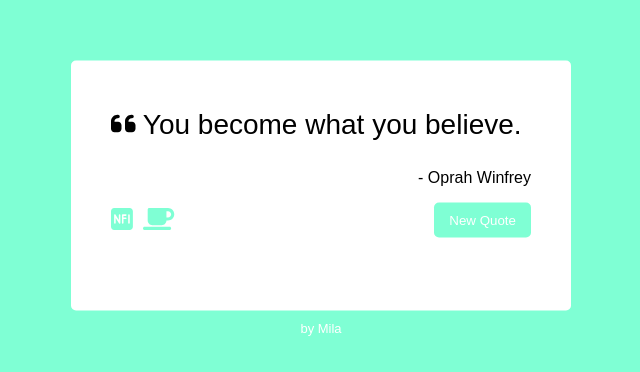
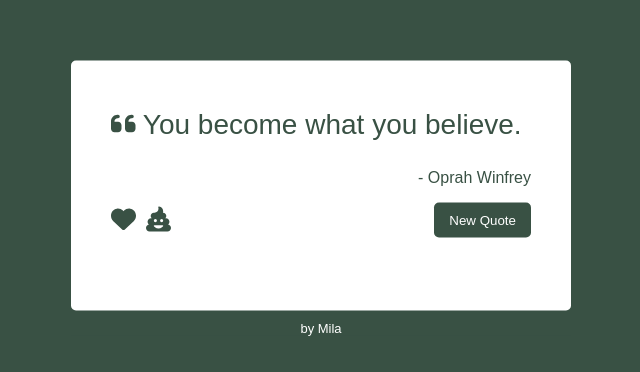
Before and after one commit to LyudmilaNevedomskaya/Random-Quote-Machine, a React (Create React App) app: page / in a window 1280 px wide. Shown: the part 202-574 px from the top of the page, without its empty margins (319-959 px from the left). Built offline with nearby package versions, Linux system fonts and the light colour scheme.

Commit message:
colors change dinamicaally when quote changes

```diff
--- a/src/App.css
+++ b/src/App.css
@@ -8,6 +8,10 @@ body {
 }
 :root {
   --white: #ffffff;
+}
+.wrapper {
+  width: 100%;
+  height: 100vh;
 }
 .main-container {
   display: flex;
--- a/src/App.js
+++ b/src/App.js
@@ -1,39 +1,51 @@
 import { useEffect, useState } from 'react';
 import { FontAwesomeIcon } from '@fortawesome/react-fontawesome';
-import { faCoffee, faSquareNfi, faQuoteLeft } from '@fortawesome/free-solid-svg-icons'
+import { faHeart, faPoo, faQuoteLeft } from '@fortawesome/free-solid-svg-icons'
 import './App.css';
+
+const colors = ['#E0144C', '#FF5858', '#3C4048', '#815B5B', '#3F0071', '#150050', '#FF731D', '#628E90', '#905E96', '#DD5353', '#372948', '#38E54D', '#2192FF', '#FF74B1'];
 
 function App() {
   const [quote, setQuote] = useState({
     content: 'You become what you believe.',
     author: 'Oprah Winfrey'
   })
+  const [color, setColor] = useState('#395144')
+
+  const getRandomColor = (colorsArr) => {
+    const res = colorsArr[Math.floor(Math.random() * colorsArr.length)]
+    return res;
+  }
 
   const handleClick = async () => {
     try {
       const data = await (await fetch(`https://zenquotes.io/api/random`)).json()
       console.log(data)
-      setQuote({content: data[0].q, author: data[0].a})
+      setQuote({ content: data[0].q, author: data[0].a })
+
+      setColor(getRandomColor(colors))
     } catch (err) {
       console.log('ERROR', err.message)
     }
   }
 
   return (
-    <main className='main-container'>
+    <div style={{ background: color }} className='wrapper'>
+      <main style={{ background: color }} className='main-container'>
         <div id='quote-box'>
-        <p id='text'><FontAwesomeIcon icon={faQuoteLeft} /> {quote.content}</p>
-        <p id='author'>- {quote.author}</p>
+          <p style={{ color: color }} id='text'><FontAwesomeIcon icon={faQuoteLeft} /> {quote.content}</p>
+          <p style={{ color: color }} id='author'>- {quote.author}</p>
           <div className='social-button-container'>
             <div className='social-container'>
-            <a id='tweet-quote' href='https://twitter.com/intent/tweet' target="_blank" ><FontAwesomeIcon icon={faSquareNfi} /></a>
-            <a href='https://twitter.com/intent/tweet' target="_blank"><FontAwesomeIcon icon={faCoffee} /></a>
+              <a style={{ color: color }} id='tweet-quote' href='https://twitter.com/intent/tweet' target="_blank" ><FontAwesomeIcon icon={faHeart} /></a>
+              <a style={{ color: color }} href='https://twitter.com/intent/tweet' target="_blank"><FontAwesomeIcon icon={faPoo} /></a>
             </div>
-          <button id='new-quote' onClick={handleClick}>New Quote</button>
+            <button style={{ background: color }} id='new-quote' onClick={handleClick}>New Quote</button>
           </div>
         </div>
         <span>by Mila</span>
       </main>
+    </div>
   );
 }
 
```
Lines whose indentation alone changed are shown as unchanged.
